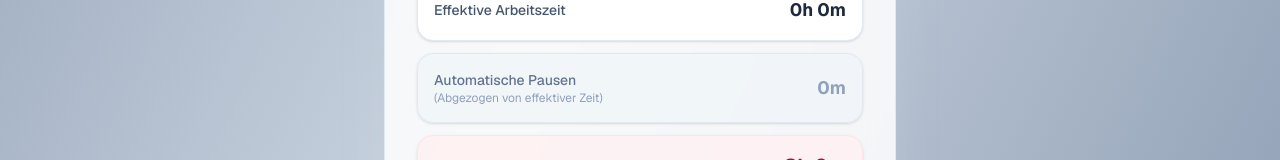
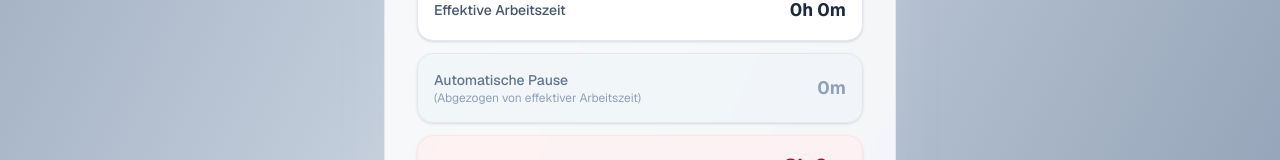
Before and after one commit to pa2si/arbeitsstunden, a Next.js app: page / in a window 1280 px wide. Both pictures are taken after a click on the button "📋 Details zur Berechnung". Shown: the part 595-755 px from the top of the page. Built offline with nearby package versions, Linux system fonts and the light colour scheme.

Commit message:
verbleibende Zeit is greyed out when no set geplante Stunden. (bisher) added when no logout time

```diff
--- a/app/page.tsx
+++ b/app/page.tsx
@@ -304,6 +304,9 @@ export default function WorkTimeCalculator() {
   const workedTimeStr = minsToTimeStr(effectiveWorked);
   const remainingTimeStr = minsToTimeStr(remainingMins);
   const autoBreakStr = `${autoPausesAppliedNow}m`;
+  const hasOpenBlock = validBlocks.some((block) => !block.hasOut);
+  const shouldMuteRemainingTime =
+    numericTargetHours === 0 || (remainingMins === 0 && numericTargetHours > 0);
 
   // Hints for actively running auto-pause phases
   const totalBreakSoFar = totalManualGaps + autoPausesAppliedNow;
@@ -551,7 +554,7 @@ export default function WorkTimeCalculator() {
                   <span
                     className={`text-sm font-medium ${remainingMins === 0 && numericTargetHours > 0 ? 'text-emerald-800' : 'text-slate-600'}`}
                   >
-                    Effektive Arbeitszeit
+                    Effektive Arbeitszeit {hasOpenBlock ? '(bisher)' : ''}
                   </span>
                   <span
                     className={`text-lg font-bold ${remainingMins === 0 && numericTargetHours > 0 ? 'text-emerald-700' : 'text-slate-800'}`}
@@ -567,12 +570,12 @@ export default function WorkTimeCalculator() {
                     <span
                       className={`text-sm font-medium ${autoPausesAppliedNow === 0 ? 'text-slate-500' : 'text-amber-800'}`}
                     >
-                      Automatische Pausen
+                      Automatische Pause
                     </span>
                     <span
                       className={`text-xs ${autoPausesAppliedNow === 0 ? 'text-slate-400' : 'text-amber-600'}`}
                     >
-                      (Abgezogen von effektiver Zeit)
+                      (Abgezogen von effektiver Arbeitszeit)
                     </span>
                   </div>
                   <div className='flex flex-col items-end'>
@@ -590,15 +593,15 @@ export default function WorkTimeCalculator() {
                 </div>
 
                 <div
-                  className={`flex justify-between items-center p-4 rounded-2xl border shadow-sm ${remainingMins === 0 && numericTargetHours > 0 ? 'bg-slate-100/80 border-slate-200' : 'bg-rose-50/80 border-rose-100'}`}
+                  className={`flex justify-between items-center p-4 rounded-2xl border shadow-sm ${shouldMuteRemainingTime ? 'bg-slate-100/80 border-slate-200' : 'bg-rose-50/80 border-rose-100'}`}
                 >
                   <span
-                    className={`text-sm font-medium ${remainingMins === 0 && numericTargetHours > 0 ? 'text-slate-400' : 'text-rose-800'}`}
+                    className={`text-sm font-medium ${shouldMuteRemainingTime ? 'text-slate-400' : 'text-rose-800'}`}
                   >
                     Verbleibende Zeit
                   </span>
                   <span
-                    className={`text-xl font-bold ${remainingMins === 0 && numericTargetHours > 0 ? 'text-slate-400' : 'text-rose-700'}`}
+                    className={`text-xl font-bold ${shouldMuteRemainingTime ? 'text-slate-400' : 'text-rose-700'}`}
                   >
                     {remainingTimeStr}
                   </span>
```
